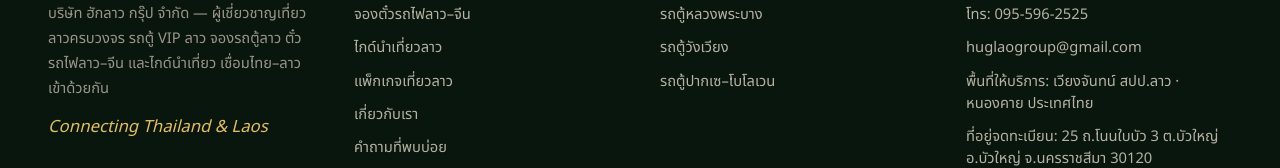
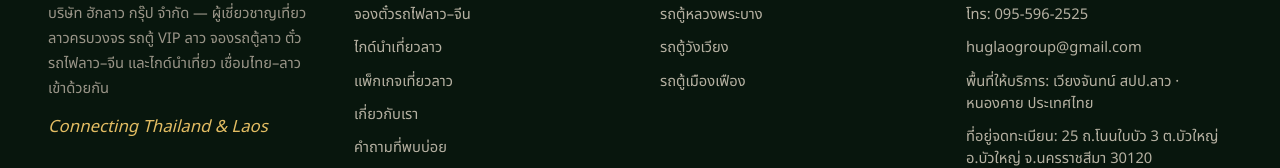
Before and after one commit to makawatpin/huglao, a Next.js app: page /about in a window 1280 px wide. Shown: the part 5464-5632 px from the top of the page. Built offline with nearby package versions, Linux system fonts and the light colour scheme.

Commit message:
fix: update SiteFooter city links to root URLs, replace Pakse with Muang Feuang

```diff
--- a/components/SiteFooter.tsx
+++ b/components/SiteFooter.tsx
@@ -47,10 +47,10 @@ export default function SiteFooter() {
         <div>
           <h4 className="mb-4 text-[#f4ecd7] text-base font-semibold">เส้นทางยอดนิยม</h4>
           <ul className="list-none p-0 m-0 flex flex-col gap-[11px] text-[.92rem]">
-            <li><Link href="/van/vientiane" className="no-underline text-[#b6b1a2] hover:text-gold-light">รถตู้เวียงจันทน์</Link></li>
-            <li><Link href="/van/luangprabang" className="no-underline text-[#b6b1a2] hover:text-gold-light">รถตู้หลวงพระบาง</Link></li>
-            <li><Link href="/van/vangvieng" className="no-underline text-[#b6b1a2] hover:text-gold-light">รถตู้วังเวียง</Link></li>
-            <li><Link href="/van/pakse" className="no-underline text-[#b6b1a2] hover:text-gold-light">รถตู้ปากเซ–โบโลเวน</Link></li>
+            <li><Link href="/vientiane" className="no-underline text-[#b6b1a2] hover:text-gold-light">รถตู้เวียงจันทน์</Link></li>
+            <li><Link href="/luangprabang" className="no-underline text-[#b6b1a2] hover:text-gold-light">รถตู้หลวงพระบาง</Link></li>
+            <li><Link href="/vangvieng" className="no-underline text-[#b6b1a2] hover:text-gold-light">รถตู้วังเวียง</Link></li>
+            <li><Link href="/muangfeuang" className="no-underline text-[#b6b1a2] hover:text-gold-light">รถตู้เมืองเฟือง</Link></li>
           </ul>
         </div>
 
```
